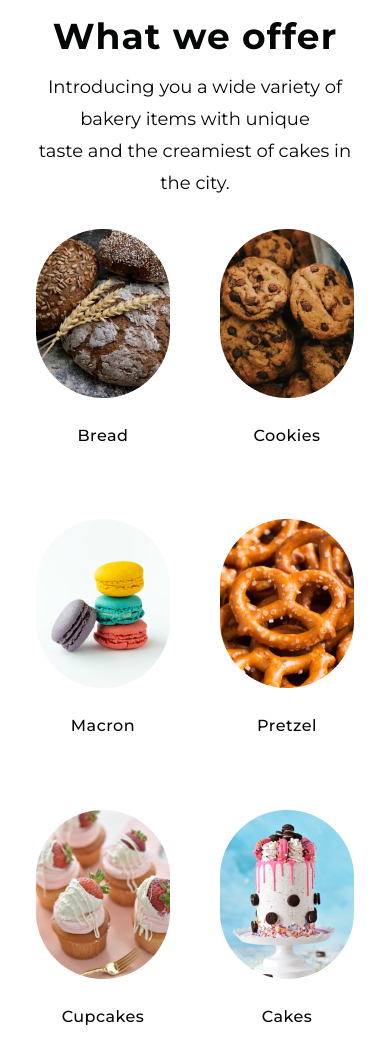
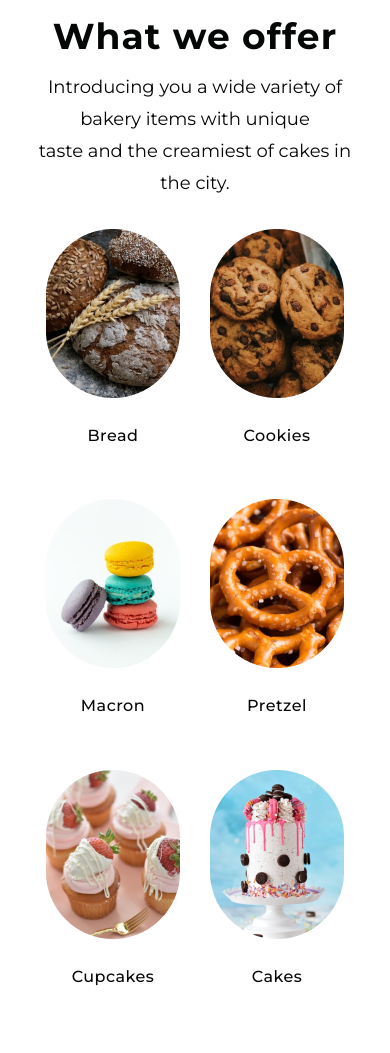
Before and after one commit to HASSNAAM/GDSC-Graduated-Project, a plain HTML site: page Bakery.html in a window 390 px wide. Shown: the part 1899-2952 px from the top of the page. Drawn offline with Linux system fonts and the light colour scheme; a script that the page names is missing.

Commit message:
Update Bakery.css

```diff
--- a/styles/Bakery.css
+++ b/styles/Bakery.css
@@ -192,6 +192,9 @@ footer a:hover {
   color: var(--alt-gray);
 }
 @media screen and (max-width: 821px) {
+  main .menu {
+  gap:30px;
+  }
   header .photos {
     flex-wrap: wrap;
     margin-top: 30px;
```
